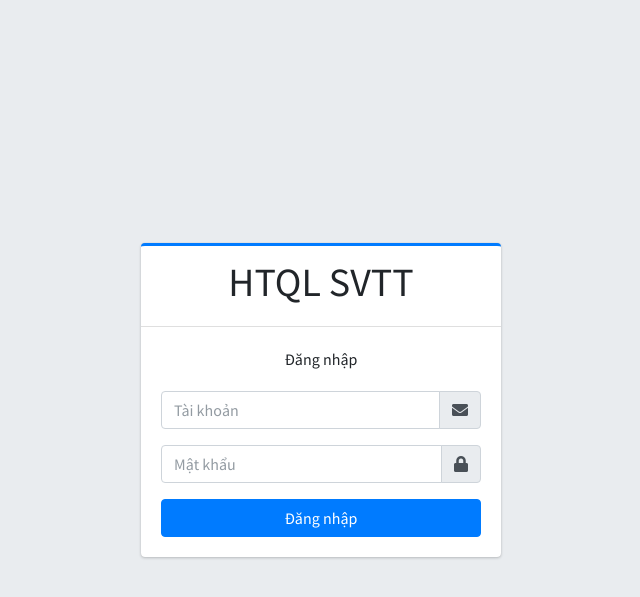
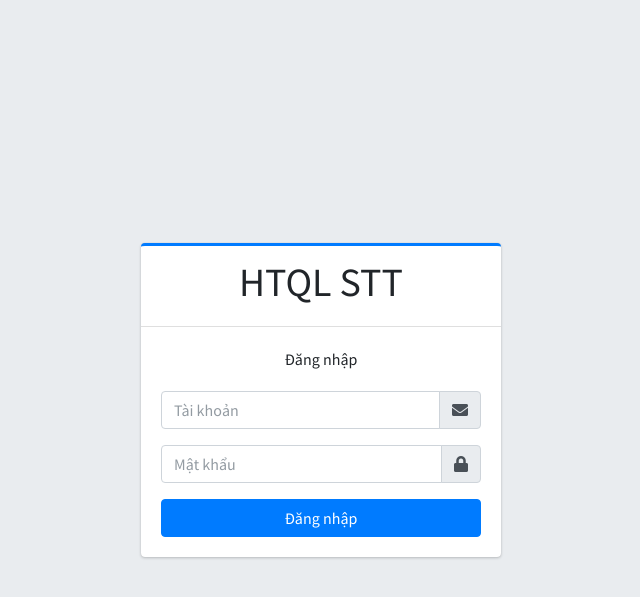
Before and after one commit to youngytherealest/KPISystem, a FastAPI app: page /login in a window 1280 px wide. Shown: the top 597 px of the page, without its empty margins (319-959 px from the left). Run offline with FastAPI, Linux system fonts and the light colour scheme; parts of the project's set-up code (start-up, migrations or seed data) failed here and were passed over; some libraries are stand-ins or nearby versions.

Commit message:
lehoangkyanh

```diff
--- a/app/templates/login.html
+++ b/app/templates/login.html
@@ -19,7 +19,7 @@
   <!-- /.login-logo -->
   <div class="card card-outline card-primary">
     <div class="card-header text-center">
-      <h1>HTQL SVTT</h1>
+      <h1>HTQL STT</h1>
     </div>
     <div class="card-body">
       <p class="login-box-msg">Đăng nhập</p>
```
